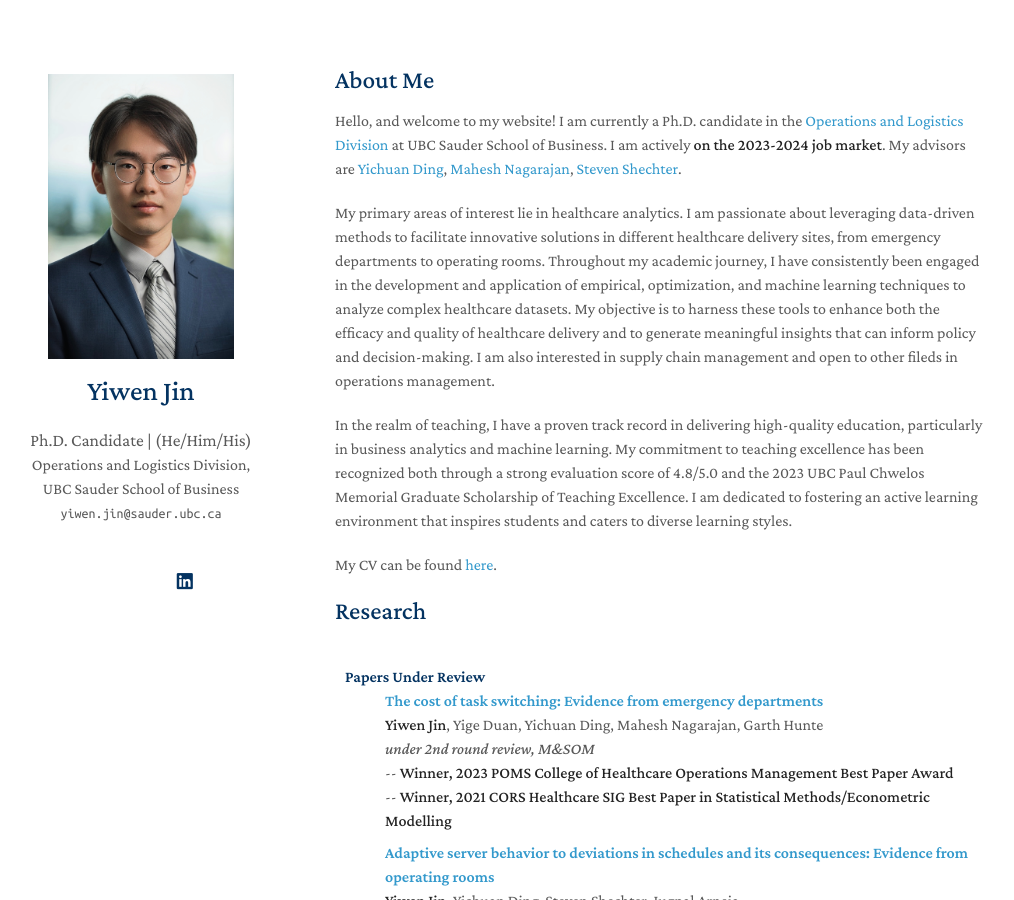
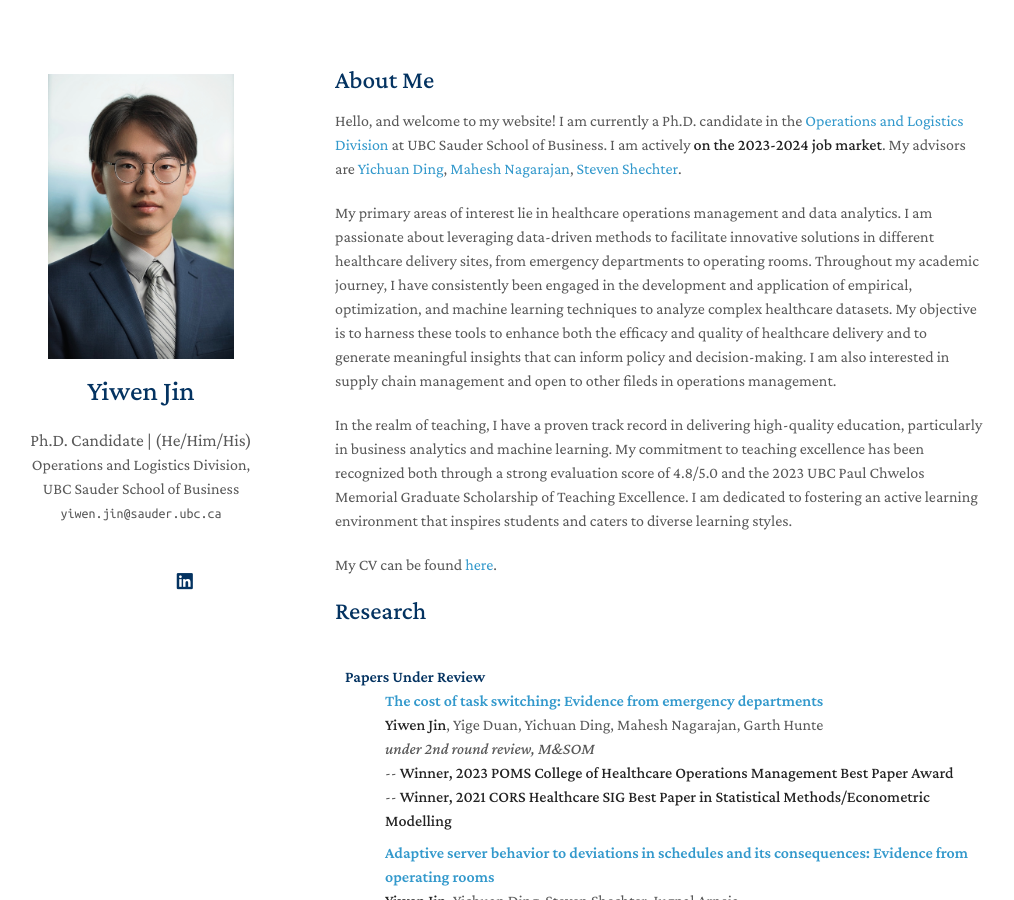
Before and after one commit to zeyang1225/zeyang1225.github.io, a Jekyll site: the page built from index.md, in a window 1280 px wide and 900 px high. Shown: the whole window, without its empty margins (135-1149 px from the left). Built offline with Jekyll 4.4.1, drawn with Linux system fonts in a browser that asks for light colours; nearby versions of some CDN libraries; a style sheet for code colours, icons or effects is not loaded; our own code applies the rules of GitHub Pages for plain Markdown files.

Commit message:
Update index.md

```diff
--- a/index.md
+++ b/index.md
@@ -6,7 +6,7 @@ layout: homepage
 
 Hello, and welcome to my website! I am currently a Ph.D. candidate in the [Operations and Logistics Division](https://www.sauder.ubc.ca/thought-leadership/divisions/operations-and-logistics) at UBC Sauder School of Business. I am actively **on the 2023-2024 job market**. My advisors are [Yichuan Ding](https://www.mcgill.ca/desautels/yichuan-daniel-ding), [Mahesh Nagarajan](https://www.sauder.ubc.ca/people/mahesh-nagarajan), [Steven Shechter](https://www.sauder.ubc.ca/people/steven-shechter).
 
-My primary areas of interest lie in healthcare analytics. I am passionate about leveraging data-driven methods to facilitate innovative solutions in different healthcare delivery sites, from emergency departments to operating rooms. Throughout my academic journey, I have consistently been engaged in the development and application of empirical, optimization, and machine learning techniques to analyze complex healthcare datasets. My objective is to harness these tools to enhance both the efficacy and quality of healthcare delivery and to generate meaningful insights that can inform policy and decision-making. I am also interested in supply chain management and open to other fileds in operations management.
+My primary areas of interest lie in healthcare operations management and data analytics. I am passionate about leveraging data-driven methods to facilitate innovative solutions in different healthcare delivery sites, from emergency departments to operating rooms. Throughout my academic journey, I have consistently been engaged in the development and application of empirical, optimization, and machine learning techniques to analyze complex healthcare datasets. My objective is to harness these tools to enhance both the efficacy and quality of healthcare delivery and to generate meaningful insights that can inform policy and decision-making. I am also interested in supply chain management and open to other fileds in operations management.
 
 In the realm of teaching, I have a proven track record in delivering high-quality education, particularly in business analytics and machine learning. My commitment to teaching excellence has been recognized both through a strong evaluation score of 4.8/5.0 and the 2023 UBC Paul Chwelos Memorial Graduate Scholarship of Teaching Excellence. I am dedicated to fostering an active learning environment that inspires students and caters to diverse learning styles.
 
```
